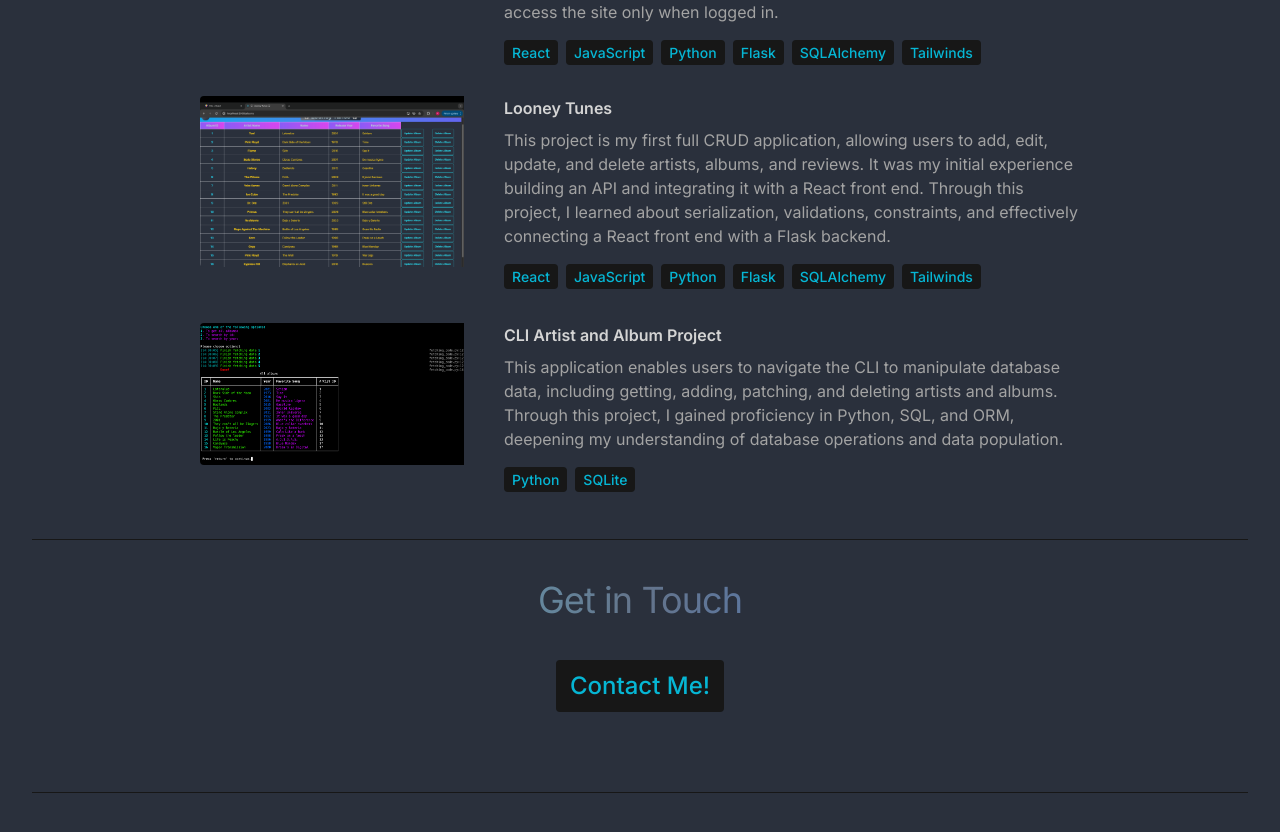
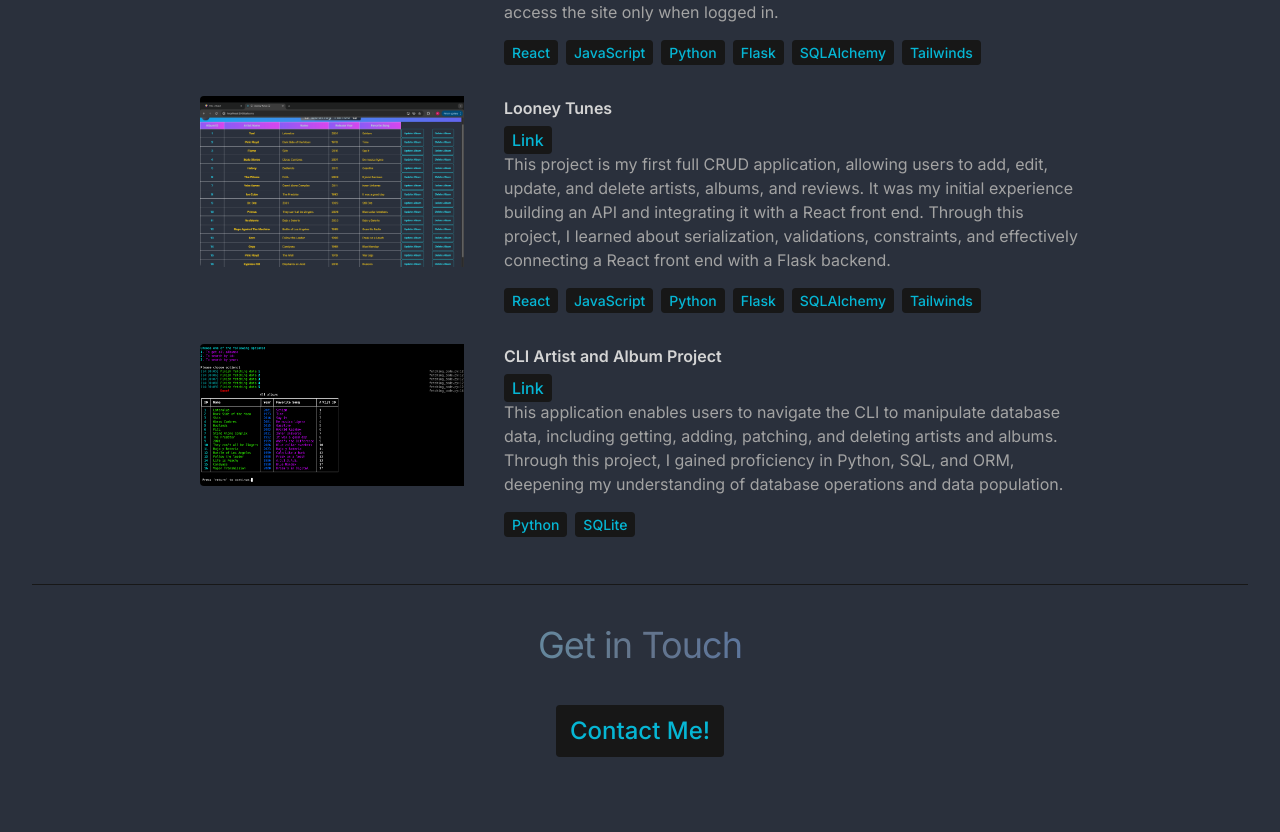
Before and after one commit to Dkerr2061/personal-portfolio, a React (Vite) app: page / in a window 1280 px wide. Shown: the part 2222-3054 px from the top of the page. Before the commit the page ends 3015 px from the top, so only its background shows below. Built offline with nearby package versions, Linux system fonts and the light colour scheme.

Commit message:
Updated to include links to the projects

```diff
--- a/src/constants/index.js
+++ b/src/constants/index.js
@@ -32,6 +32,7 @@
         "SQLAlchemy",
         "Tailwinds",
       ],
+      link: "https://github.com/Dkerr2061/phase-4-capstone-project",
     },
     {
       title: "CLI Artist and Album Project",
@@ -39,6 +40,7 @@
       description:
         "This application enables users to navigate the CLI to manipulate database data, including getting, adding, patching, and deleting artists and albums. Through this project, I gained proficiency in Python, SQL, and ORM, deepening my understanding of database operations and data population.",
       technologies: ["Python", "SQLite"],
+      link: "https://github.com/Dkerr2061/phase-3-modded-capstone",
     },
   ];
 
```
